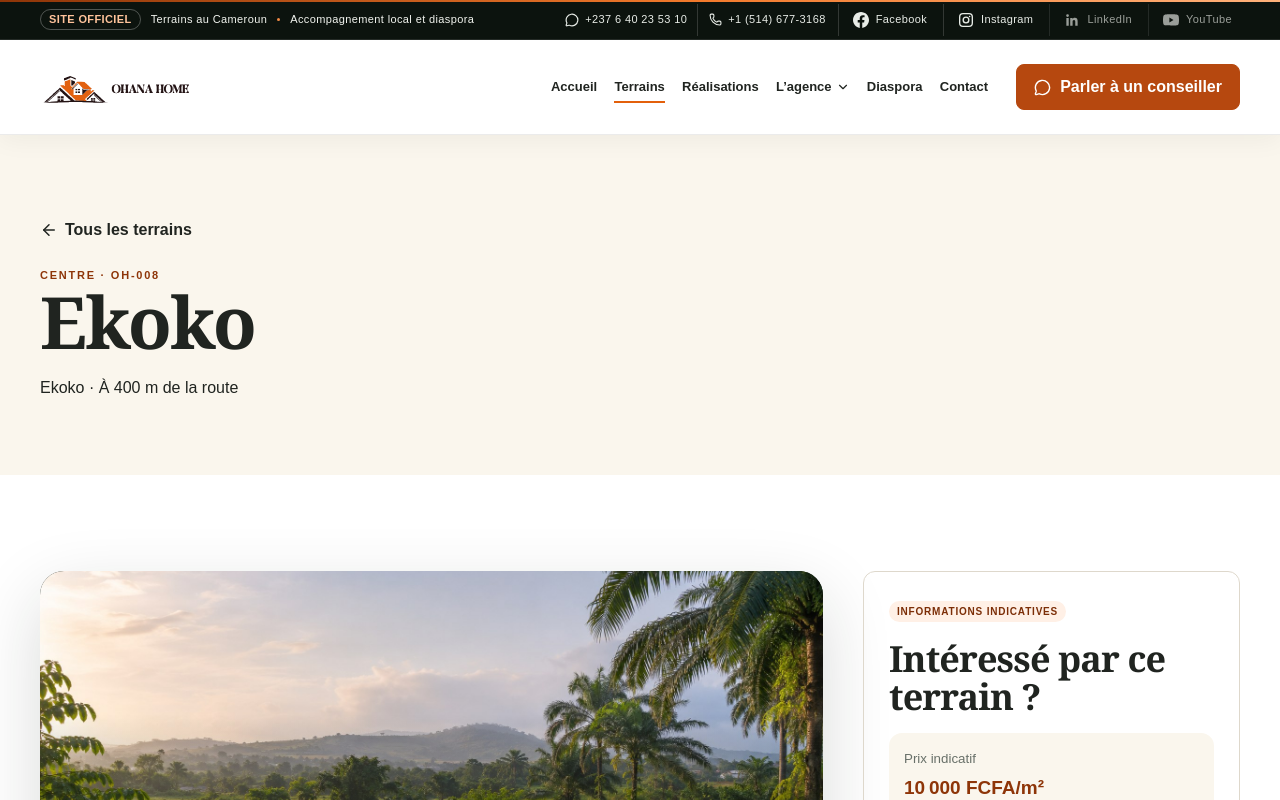
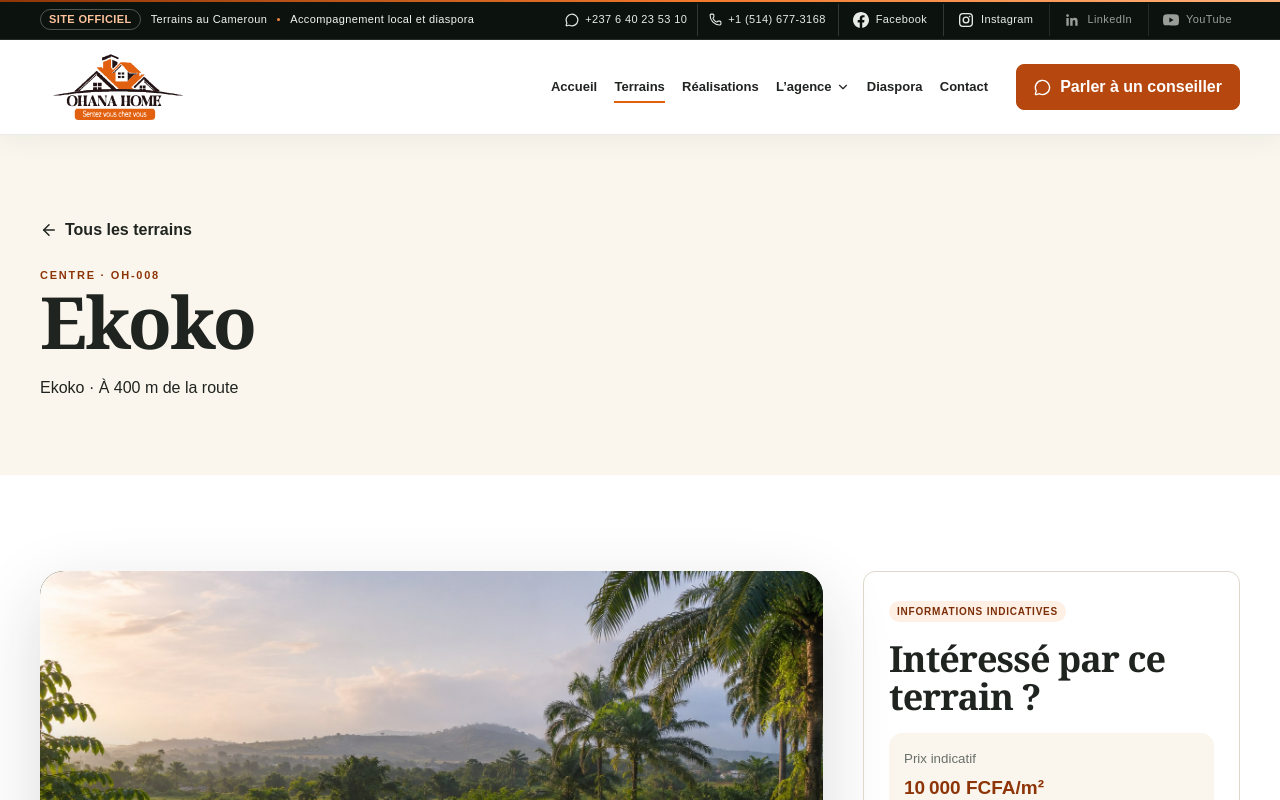
Before and after one commit to kmjdigitalprime/ohana-home-sci, a Next.js app: page /terrains/ekoko in a window 1280 px wide. Shown: the top 800 px of the page. Built offline with nearby package versions, Linux system fonts and the light colour scheme.

Commit message:
feat: afficher le logo complet dans l’en-tête

```diff
--- a/components/Site.tsx
+++ b/components/Site.tsx
@@ -88,8 +88,9 @@ export function Header() {
         <div className="container header-inner">
           <BrandLogo
             priority
-            variant="horizontal"
+            variant="primary"
             theme={isHome && !scrolled ? "dark" : "light"}
+            mobileTheme="light"
           />
           <nav className="nav" aria-label="Navigation principale">
             {navigation.map((item) =>
```
